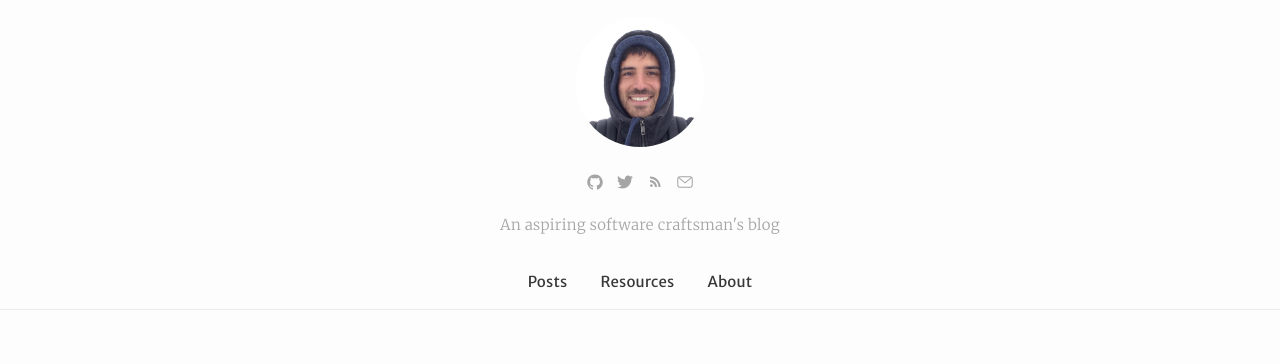
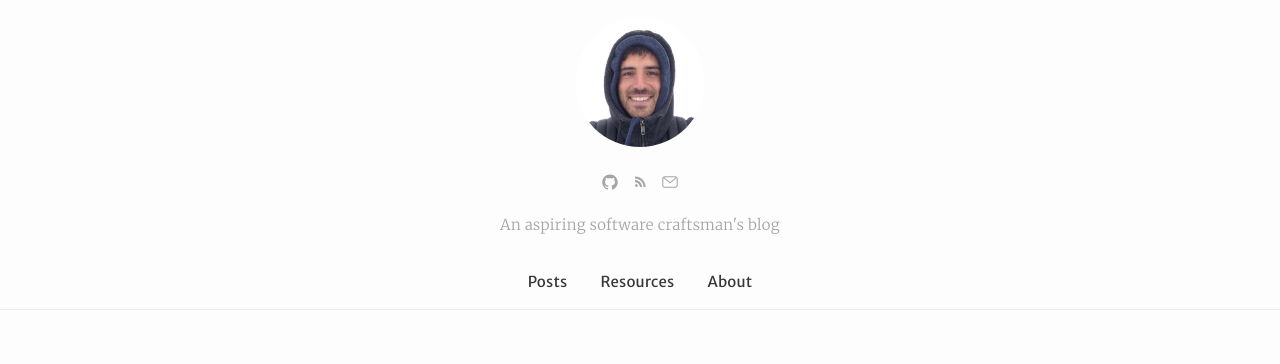
Before and after one commit to NunoAlexandre/nunoalexandre.github.io, a Jekyll site: the page built from index.html, in a window 1280 px wide. Shown: the top 364 px of the page. Built offline with Jekyll 4.4.1, drawn with Linux system fonts in a browser that asks for light colours; comment, search, counter and statistics services are not loaded.

Commit message:
Drop Twitter

```diff
--- a/_config.yml
+++ b/_config.yml
@@ -12,7 +12,6 @@ description: An aspiring software craftsman's blog
 baseurl: "" # the subpath of your site, e.g. /blog
 url: "http://nunoalexandre.com" # the base hostname & protocol for your site
 github_username: nunoalexandre
-twitter_username: nunombalexandre
 disqus_shortname: "nunoalexandre"
 permalink: :year/:month/:day/:title
 # Build settings
--- a/_includes/header.html
+++ b/_includes/header.html
@@ -12,9 +12,6 @@
     <ul class="social-media-list">
       <li>
         {% include icon-github.html username=site.github_username %}
-      </li>
-      <li>
-        {% include icon-twitter.html username=site.twitter_username %}
       </li>
       <li>
         {% include icon-rss.html %}
--- a/_includes/icon-twitter.html
+++ /dev/null
@@ -1,3 +0,0 @@
-<a href="https://twitter.com/{{ include.username }}" target="_blank" title="Twitter">
-   <span class="icon icon--twitter">{% include icon-twitter.svg %}</span>
-</a>
--- a/_sass/_layout.scss
+++ b/_sass/_layout.scss
@@ -399,10 +399,6 @@ iframe {
    width: 26px;
 }
 
-.icon--twitter:hover svg path {
-   fill: #1da1f2;
-}
-
 .icon--rss:hover svg path {
    fill: #f60;
    bottom: -3px;
```
Also changed, not shown: _includes/icon-twitter.svg (deleted).
